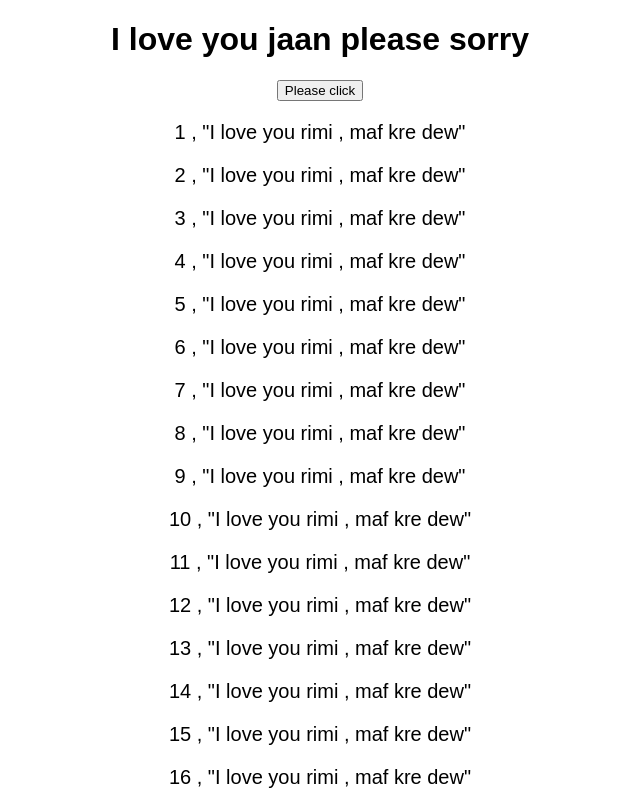
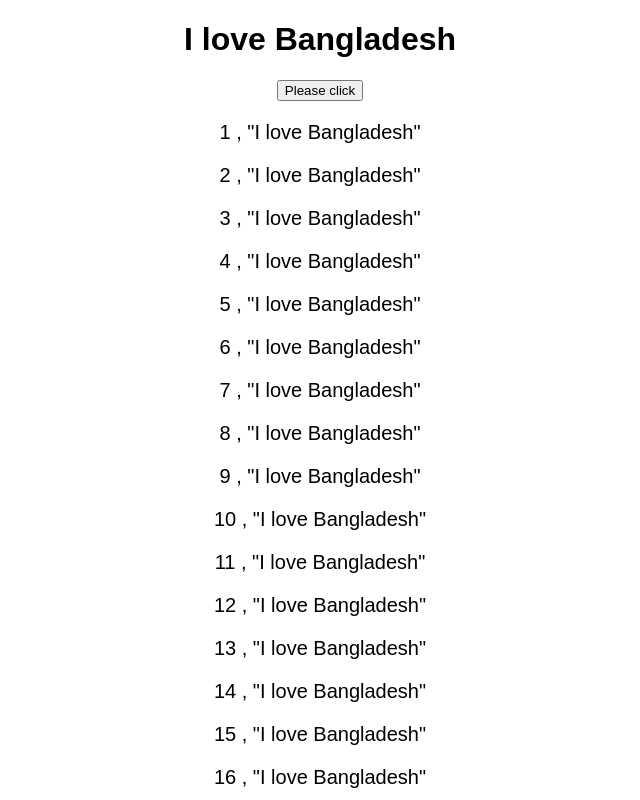
Before and after one commit to StuDokan/sorry, a plain HTML site: page index.html in a window 1280 px wide. Both pictures are taken after a click on the button "Please click". Shown: the top 800 px of the page, without its empty margins (320-960 px from the left). Drawn offline with Linux system fonts and the light colour scheme.

Commit message:
Update index.html

```diff
--- a/index.html
+++ b/index.html
@@ -3,7 +3,7 @@
 <head>
     <meta charset="UTF-8">
     <meta name="viewport" content="width=device-width, initial-scale=1.0">
-    <title> Rimi jaan sorry please</title>
+    <title> Bangladesh</title>
     <style>
         body {
             font-family: Arial, sans-serif;
@@ -16,7 +16,7 @@
     </style>
 </head>
 <body>
-    <h1>I love you jaan please sorry </h1>
+    <h1>I love Bangladesh </h1>
     <button id="sorryButton">Please click </button>
     <div id="output"></div>
 
@@ -27,7 +27,7 @@
 
             for (let i = 1; i < 1001; i++) {
                 const sorryText = document.createElement("p");
-                sorryText.textContent =`${i} ,  "I love you rimi , maf kre dew"`;
+                sorryText.textContent =`${i} ,  "I love Bangladesh"`;
                 outputDiv.appendChild(sorryText);
             }
         });
```
